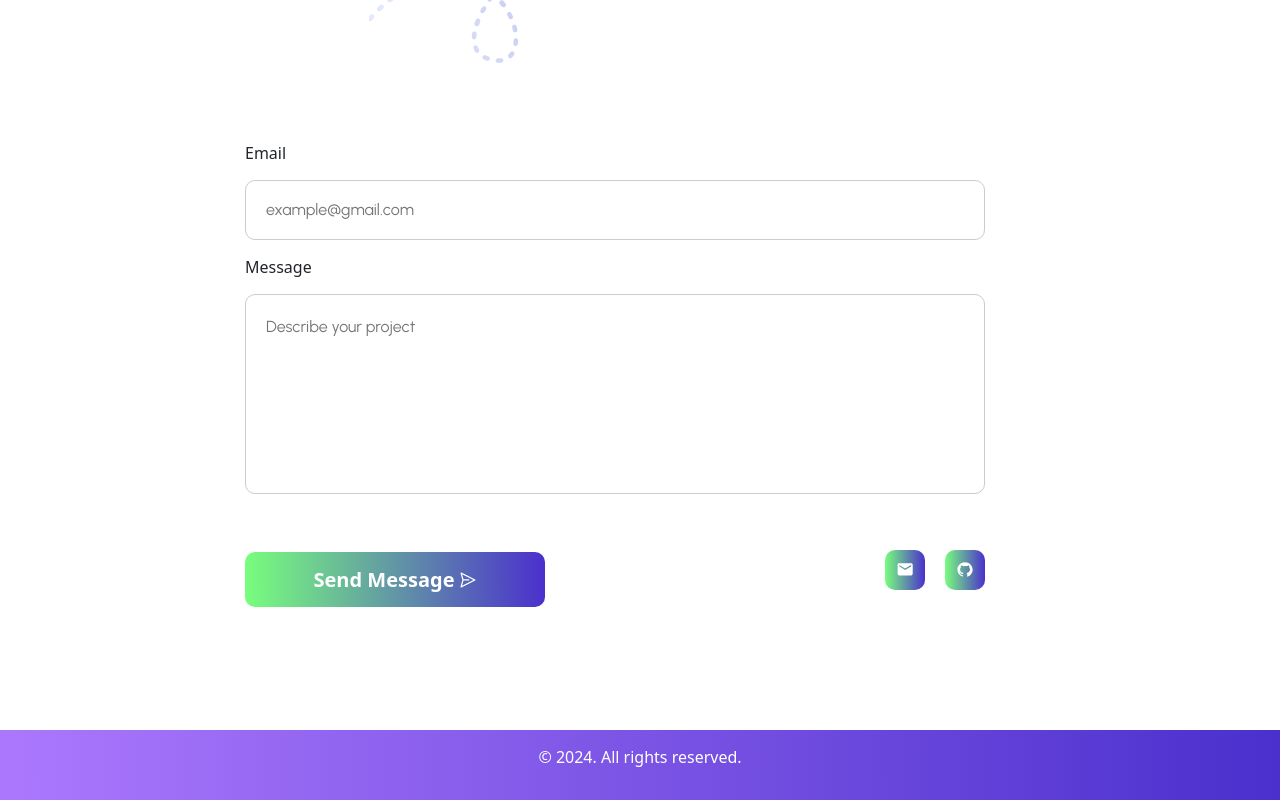
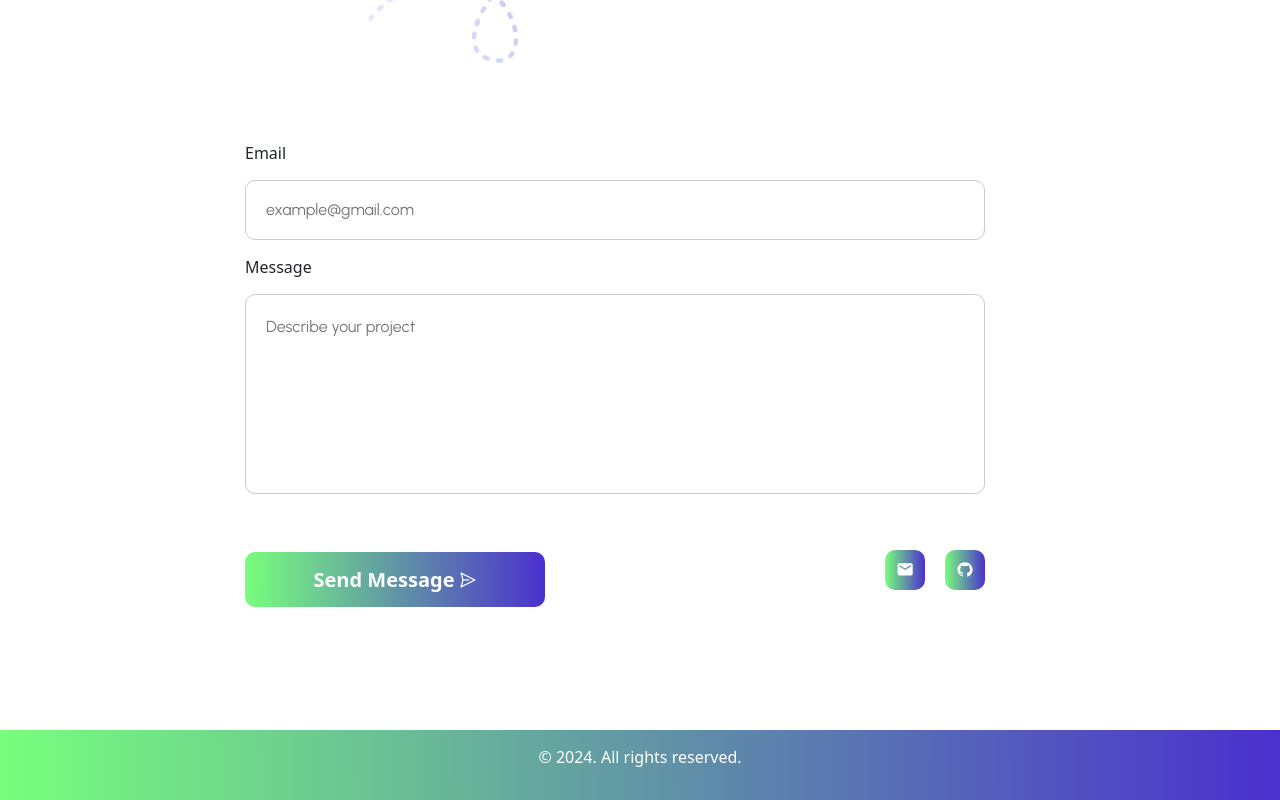
Before and after one commit to narek-xachatryan/narek-xachatryan.github.io, a React (Create React App) app: page / in a window 1280 px wide. Shown: the part 3715-4515 px from the top of the page. Built offline with nearby package versions, Linux system fonts and the light colour scheme.

Commit message:
chnged footer background

```diff
--- a/src/components/footer/footer.module.scss
+++ b/src/components/footer/footer.module.scss
@@ -1,7 +1,7 @@
 .footer {
     width: 100%;
     height: 70px;
-    background: linear-gradient(269.64deg, #4B30CD 0.26%, #AB78FD 99.66%);
+    background: linear-gradient(269.64deg, rgb(75, 48, 205) 0.26%, rgb(120, 253, 125) 99.66%);
     display: flex;
     justify-content: center;
     align-items: center;
```
